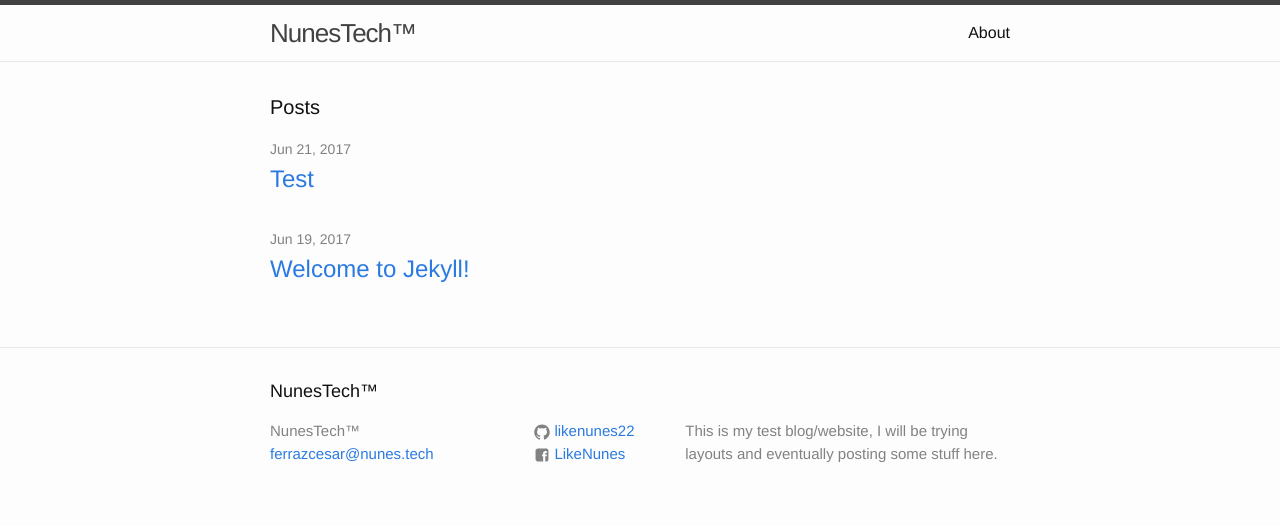
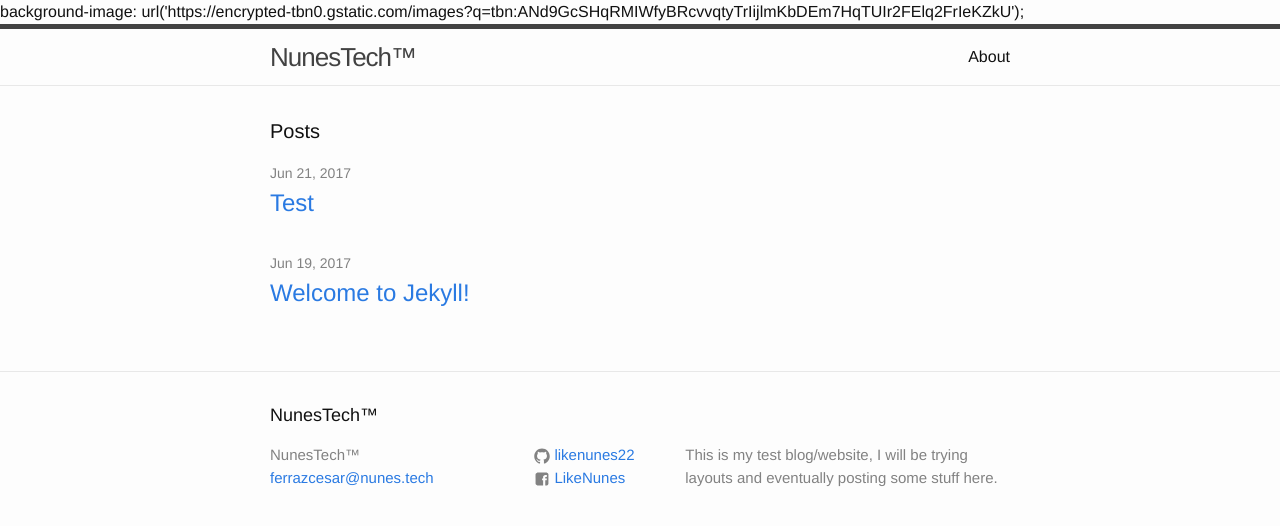
Before and after one commit to likenunes22/likenunes22.github.io, a Jekyll site: the page built from index.html, in a window 1280 px wide. Shown: the top 526 px of the page. Built offline with Jekyll 4.4.1, drawn with Linux system fonts in a browser that asks for light colours.

Commit message:
Update default.html

```diff
--- a/_layouts/default.html
+++ b/_layouts/default.html
@@ -4,6 +4,8 @@
   {% include head.html %}
 
   <body>
+
+    background-image: url('https://encrypted-tbn0.gstatic.com/images?q=tbn:ANd9GcSHqRMIWfyBRcvvqtyTrIijlmKbDEm7HqTUIr2FElq2FrIeKZkU');
 
     {% include header.html %}
 
```
